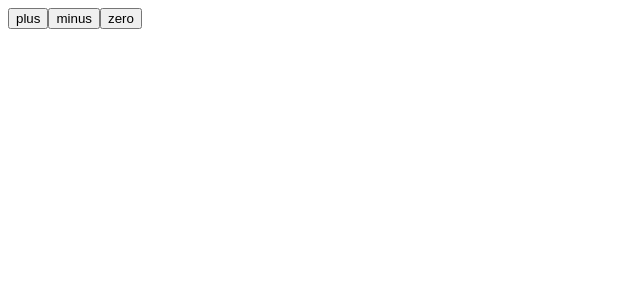
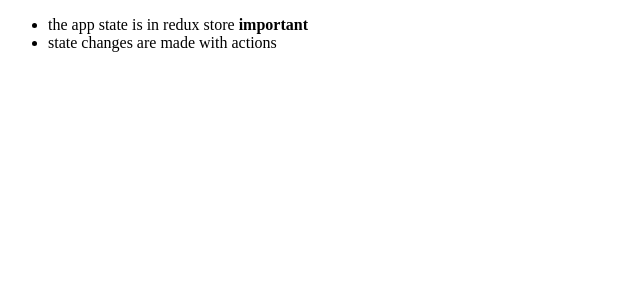
Before and after one commit to Gersoncs107/redux, a React (Vite) app: page / in a window 1280 px wide. Shown: the top 300 px of the page, without its empty margins (0-640 px from the left). Built offline with nearby package versions, Linux system fonts and the light colour scheme.

Commit message:
redux-update

```diff
--- a/src/main.jsx
+++ b/src/main.jsx
@@ -13,19 +13,34 @@ const noteReducer = (state = [], action) => {
 
 const store = createStore(noteReducer)
 
+store.dispatch({
+  type: 'NEW_NOTE',
+  payload: {
+    content: 'the app state is in redux store',
+    important: true,
+    id: 1
+  }
+})
+
+store.dispatch({
+  type: 'NEW_NOTE',
+  payload: {
+    content: 'state changes are made with actions',
+    important: false,
+    id: 2
+  }
+})
+
 const App = () => {
   return (
     <div>
-      <div>{store.getState()}</div>
-      <button onClick={() => store.dispatch({ type: 'INCREMENT' })}>
-        plus
-      </button>
-      <button onClick={() => store.dispatch({ type: 'DECREMENT' })}>
-        minus
-      </button>
-      <button onClick={() => store.dispatch({ type: 'ZERO' })}>
-        zero
-      </button>
+      <ul>
+        {store.getState().map(note => (
+          <li key={note.id}>
+            {note.content} <strong>{note.important ? 'important' : ''}</strong>
+          </li>
+        ))}
+      </ul>
     </div>
   )
 }
```
